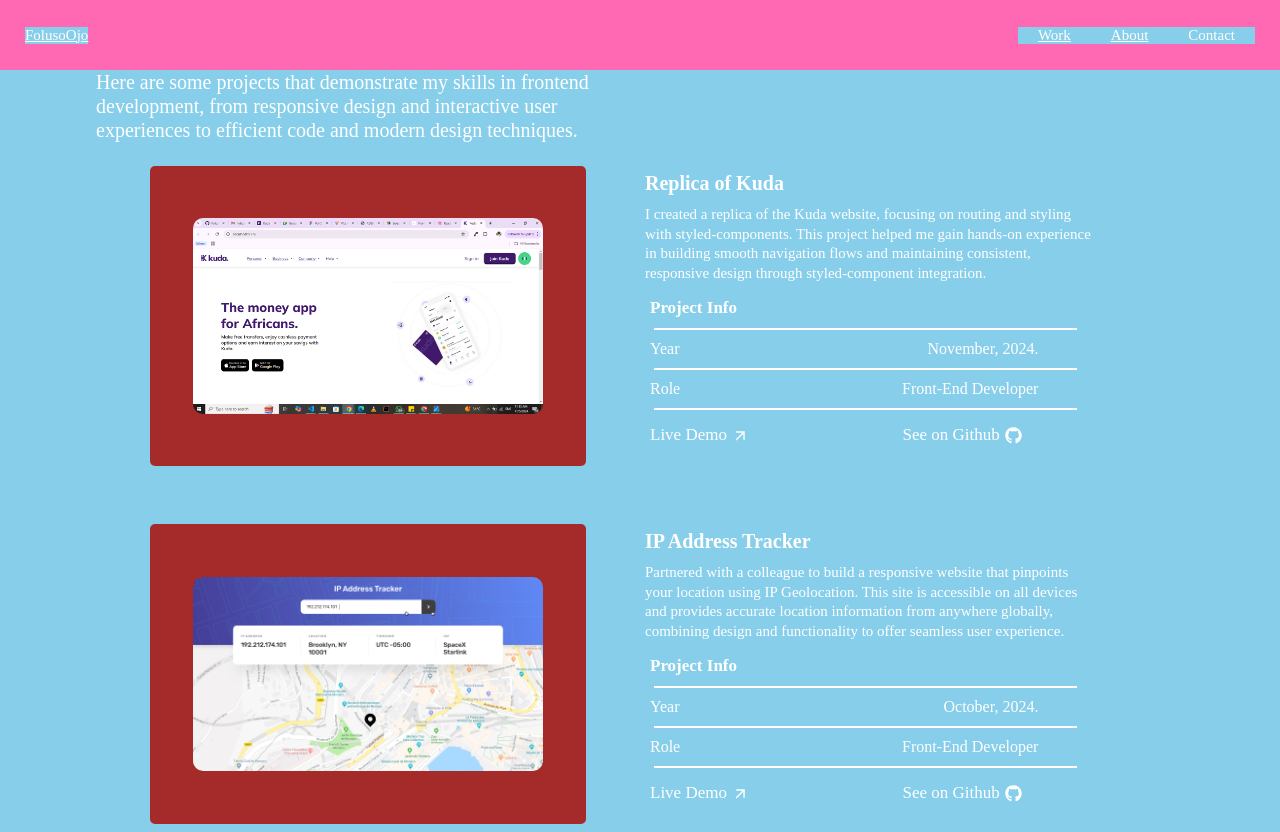
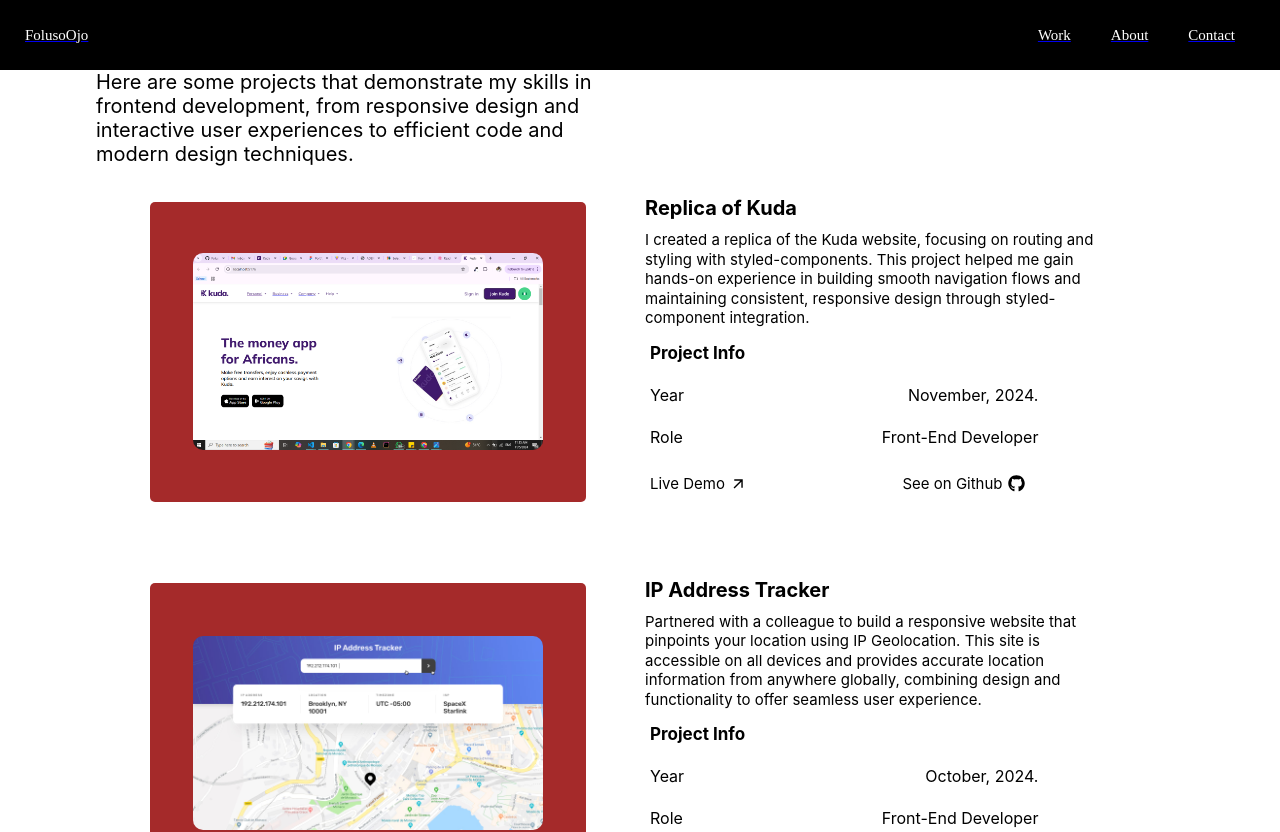
Before and after one commit to FolusoOjo/Portfolio, a React (Vite) app: page /projects in a window 1280 px wide. Shown: the top 832 px of the page. Built offline with nearby package versions, Linux system fonts and the light colour scheme.

Commit message:
changed background color

```diff
--- a/src/App.jsx
+++ b/src/App.jsx
@@ -4,6 +4,7 @@
 import Mainabout from "./Components/Mainabout";
 import Projects from "./Pages/Projects";
 import About from "./Pages/About";
+import Contact from "./Pages/Contact";
 
 function App() {
   return (
@@ -16,6 +17,7 @@
             <Route path="/mainabout" element={<Mainabout />} />
             <Route path="/projects" element={<Projects />} />
             <Route path="/about" element={<About />} />
+            <Route path="/contact" element={<Contact />} />
           </Routes>
         </BrowserRouter>
 
--- a/src/Static/Header.jsx
+++ b/src/Static/Header.jsx
@@ -19,7 +19,9 @@
             <p>About</p>
           </Link>
 
-          <p>Contact</p>
+          <Link to="/contact">
+            <p>Contact</p>
+          </Link>
 
           <span>
             <RxHamburgerMenu />
@@ -33,7 +35,8 @@
 
 const Flex = styled.div`
   display: flex;
-  background-color: hotpink;
+  background-color: black;
+  color: white;
   height: 70px;
   align-items: center;
   justify-content: space-between;
@@ -47,6 +50,8 @@
     font-family: "Itim", cursive;
     font-weight: 540;
     font-style: normal;
+    color: white;
+
     font-size: 15px;
   }
 
@@ -70,6 +75,7 @@
     font-weight: 540;
     font-style: normal;
     font-size: 15px;
+    color: white;
   }
   span {
     display: none;
--- a/src/UI/Card.jsx
+++ b/src/UI/Card.jsx
@@ -90,7 +90,7 @@
 
   div {
     width: 90%;
-    color: white;
+    /* color: white; */
 
     h4 {
       font-size: 20px;
@@ -121,14 +121,14 @@
   padding-left: 5px;
 
   h5 {
-    color: white;
+    /* color: white; */
     font-size: 17px;
     padding-bottom: 5px;
     /* border-bottom: 1px solid black; */
   }
 
   div {
-    color: white;
+    /* color: white; */
     padding: 5px 0;
     /* border-bottom: 1px solid black; */
     display: flex;
@@ -186,8 +186,9 @@
 `;
 const Flexed = styled.div`
   display: flex;
+  /* border: 2px solid red; */
   align-items: flex-start;
-  color: white;
+  /* color: white; */
   margin-top: 5px;
   cursor: pointer;
   font-size: 17px;
@@ -201,6 +202,8 @@
 
     a {
       margin-right: 5px;
+      font-size: 15px;
+      color: black;
       text-decoration: none;
     }
   }
--- a/src/index.css
+++ b/src/index.css
@@ -2,6 +2,9 @@
   margin: 0;
   padding: 0;
   box-sizing: border-box;
-  background-color: skyblue;
-  color: white;
+  /* background-color: skyblue; */
+  /* color: white; */
+  font-family: "Inter", sans-serif;
+  font-optical-sizing: auto;
+  font-style: normal;
 }
```
